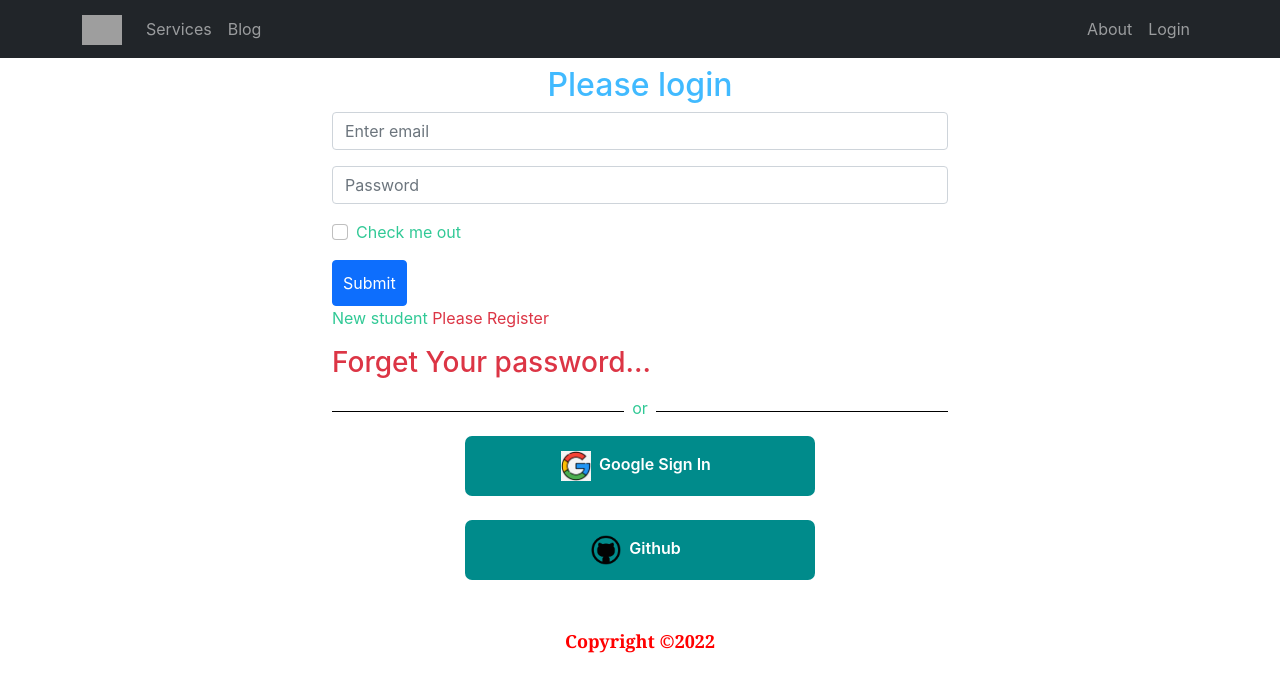
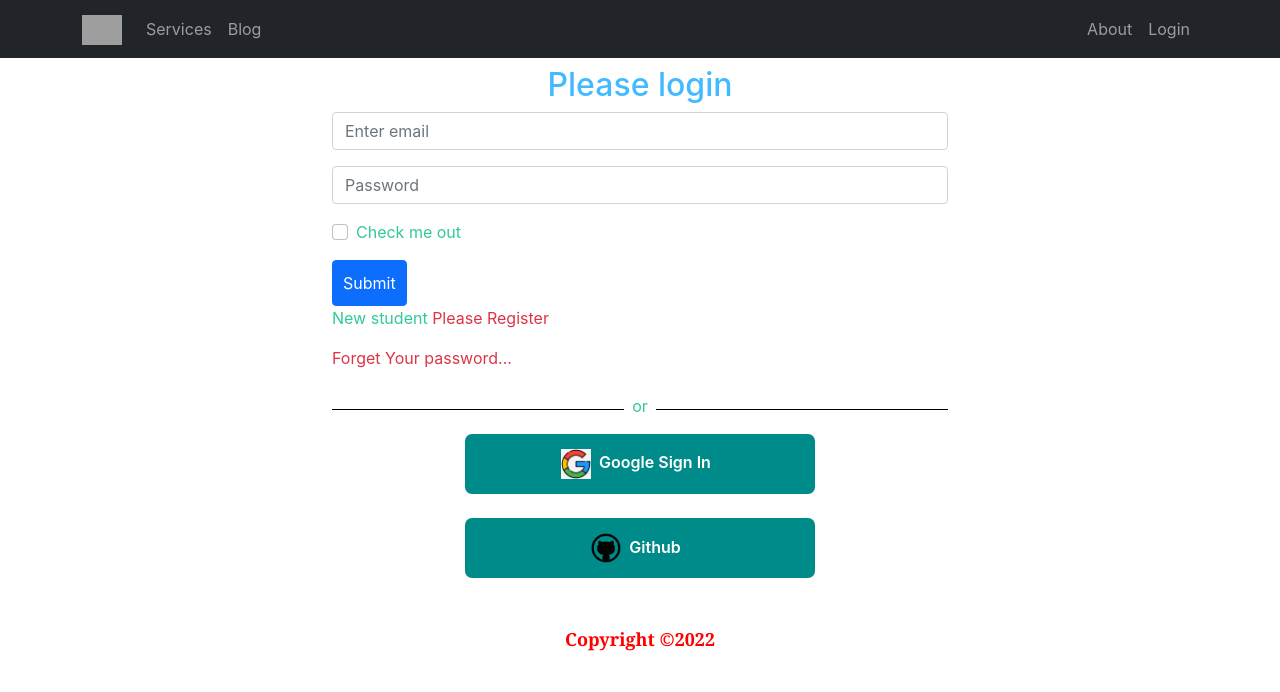
Before and after one commit to sabbir-hossen66/independent-service, a React (Create React App) app: page /login in a window 1280 px wide. Shown: the top 692 px of the page. Built offline with nearby package versions, Linux system fonts and the light colour scheme; no server answers; grey boxes are pictures that could not be loaded.

Commit message:
readme file added

```diff
--- a/src/Pages/Login/Login/Login.js
+++ b/src/Pages/Login/Login/Login.js
@@ -66,7 +66,7 @@ const Login = () => {
                 </Button>
             </Form>
             <p>New student <Link to='/register' className='text-danger pe-auto text-decoration-none' onClick={navigateRegister}>Please Register</Link></p>
-            <h3 className='text-danger cursor-pointer pe-auto' onClick={resetPassWord}>Forget Your password...</h3>
+            <p className='text-danger pe-auto' onClick={resetPassWord}>Forget Your password...</p>
             <SocialLogin></SocialLogin>
 
         </div>
```
Also changed, not shown: 1 other file (tests, documents, lock files or other folders).
